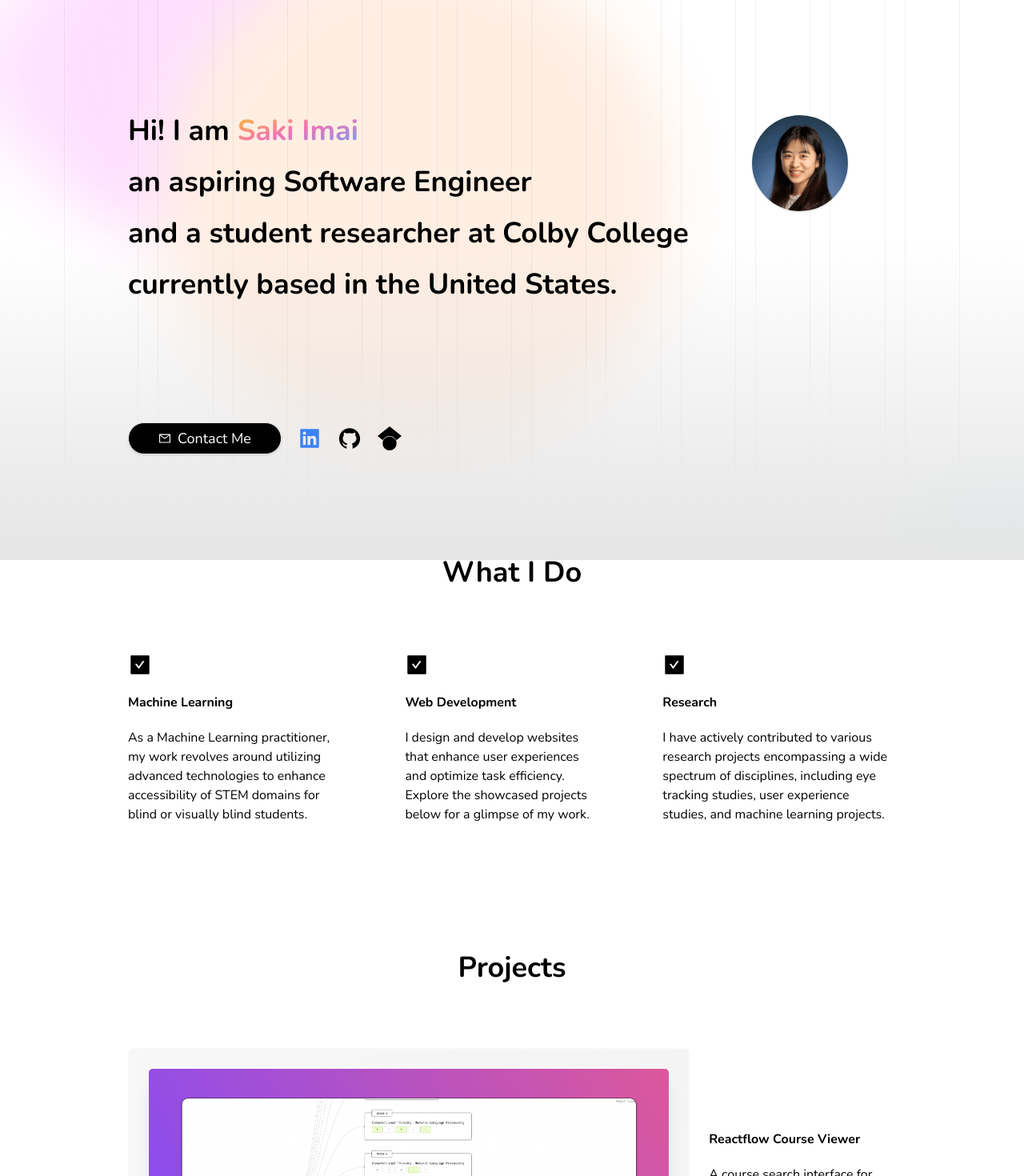
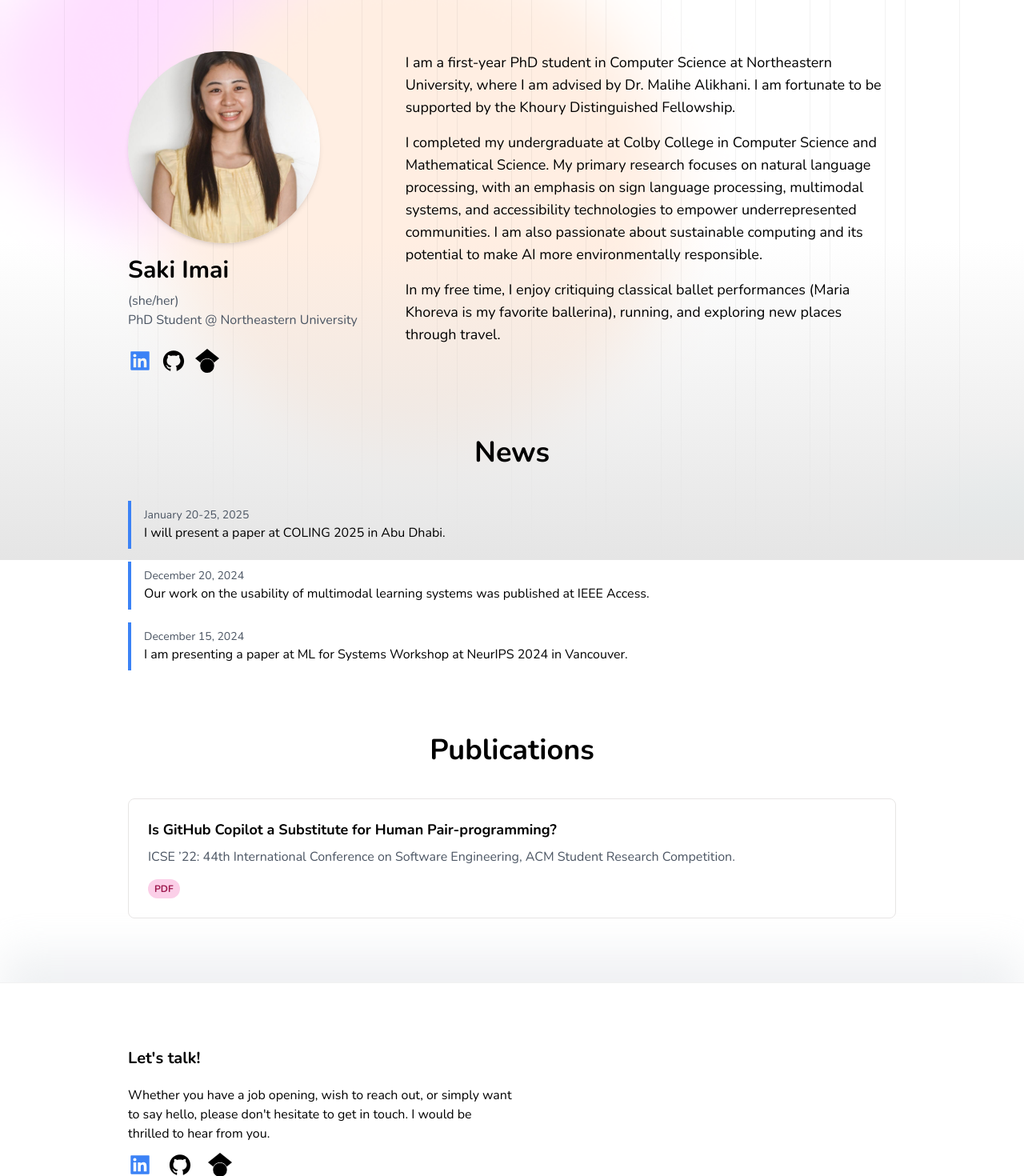
Before and after one commit to sakimai/website, a Next.js app: page / in a window 1280 px wide. Shown: the part 100-1570 px from the top of the page at 80% size. Built offline with nearby package versions, Linux system fonts and the light colour scheme; a web font is replaced by a local one.

Commit message:
some updates :)

```diff
--- a/app/layout.tsx
+++ b/app/layout.tsx
@@ -56,12 +56,12 @@ export default function RootLayout({
                     would be thrilled to hear from you.
                   </span>
                   <div className="flex flex-row space-x-5">
-                    <span className="h-10 w-1/5 px-4 cursor-pointer appearance-none items-center justify-center rounded-full border border-stone-200 bg-black shadow outline-none inline-flex flex-row min-w-fit">
+                    {/* <span className="h-10 w-1/5 px-4 cursor-pointer appearance-none items-center justify-center rounded-full border border-stone-200 bg-black shadow outline-none inline-flex flex-row min-w-fit">
                       <AiOutlineMail color="white" className="mr-2" />
                       <span className="text-xs xl:text-lg text-white">
                         simai24@colby.edu
                       </span>
-                    </span>
+                    </span> */}
                     <SocialButton
                       icon={
                         <AiFillLinkedin className="text-blue-500" size={30} />
--- a/app/page.tsx
+++ b/app/page.tsx
@@ -1,276 +1,143 @@
 "use client";
 
 import {
-  AiFillCheckSquare,
   AiOutlineMail,
   AiFillLinkedin,
   AiFillGithub,
 } from "react-icons/ai";
+
 import { SiGooglescholar } from "react-icons/si";
 
-import { HiCode } from "react-icons/hi";
-
-import { ProjectCard, SocialButton } from "@/components";
-
-import { useRouter } from "next/navigation";
-
 export default function Home() {
-  const router = useRouter();
-
   return (
     <>
-      <div className="px-10 xl:px-40 2xl:px-60 max-w-screen overflow-hidden">
-        <div className="flex py-10 xl:py-32 2xl:py-48 flex-col md:flex-row">
-          <div className="flex flex-col basis-3/4">
-            <div className="mb-6">
-              <span className=" text-xl lg:text-2xl xl:text-4xl font-semibold ">Hi! I am</span>
-              <span className=" text-xl lg:text-2xl xl:text-4xl font-extrabold text-transparent bg-clip-text bg-gradient-to-br from-yellow-400 via-pink-400 to-blue-400">
-                {" "}
-                Saki Imai
-              </span>
+      <div className="px-8 xl:px-40 2xl:px-60 max-w-screen overflow-hidden">
+        {/* --- Top Section: Two-Column Layout --- */}
+        <div className="flex flex-col md:flex-row md:items-start md:space-x-10 my-12">
+          {/* Left column: Photo + Name/Short Info */}
+          <div className="basis-full md:basis-1/3 flex flex-col items-center md:items-start">
+            <img
+              src="/Saki.JPG"
+              alt="Portrait of Saki Imai"
+              className="w-60 h-60 object-cover rounded-full shadow-md mb-4"
+            />
+            <h1 className="text-2xl lg:text-3xl font-bold mb-2">
+              Saki Imai
+            </h1>
+            <p className="text-gray-600 mb-2">
+              (she/her) <br />
+              PhD Student @ Northeastern University
+            </p>
+            <div className="flex mt-4 space-x-3">
+              {/* LinkedIn */}
+              <a
+                href="https://www.linkedin.com/in/saki-imai-1204/"
+                target="_blank"
+                rel="noopener noreferrer"
+              >
+                <AiFillLinkedin className="text-blue-500" size={30} />
+              </a>
+              {/* GitHub */}
+              <a
+                href="https://github.com/saki-imai-1204"
+                target="_blank"
+                rel="noopener noreferrer"
+              >
+                <AiFillGithub size={30} />
+              </a>
+              {/* Google Scholar */}
+              <a
+                href="https://scholar.google.com/citations?user=lO2jF24AAAAJ"
+                target="_blank"
+                rel="noopener noreferrer"
+              >
+                <SiGooglescholar size={30} />
+              </a>
             </div>
-            <span className=" text-xl lg:text-2xl xl:text-4xl font-semibold mb-6">
-              an aspiring Software Engineer{" "}
-            </span>
-            <span className=" text-xl lg:text-2xl xl:text-4xl font-semibold mb-6">
-              and a student researcher at Colby College
-            </span>
-            <span className=" text-xl lg:text-2xl xl:text-4xl font-semibold mb-6">
-              currently based in the United States.{" "}
-            </span>
           </div>
-          <div className="flex flex-wrap justify-center basis-1/4">
-            <div className="w-1/3 md:w-1/2">
-              <img
-                src="/Saki_resized.png"
-                alt="..."
-                className="shadow rounded-full max-w-full h-auto align-middle border-none"
-              />
-            </div>
+
+          {/* Right column: Your main "About" text */}
+          <div className="basis-full md:basis-2/3 mt-10 md:mt-0">
+            <p className="mb-4 text-lg">
+              I am a first-year PhD student in Computer Science at Northeastern
+              University, where I am advised by Dr. Malihe Alikhani. I am fortunate to be
+              supported by the Khoury Distinguished Fellowship.
+            </p>
+            <p className="mb-4 text-lg">
+              I completed my undergraduate at Colby College in Computer Science
+              and Mathematical Science. My primary research focuses on natural language processing,
+              with an emphasis on sign language processing, multimodal systems, and
+              accessibility technologies to empower underrepresented communities. I am also
+              passionate about sustainable computing and its potential to make AI
+              more environmentally responsible.
+            </p>
+            <p className="mb-4 text-lg">
+              In my free time, I enjoy critiquing classical ballet performances (Maria Khoreva is my favorite ballerina),
+              running, and exploring new places through travel.
+            </p>
           </div>
         </div>
 
-        <div className="flex flex-row space-x-5 pb-10 xl:pb-32 2xl:pb-48">
-          <button
-            className="h-10 w-1/5 px-4 cursor-pointer appearance-none items-center justify-center rounded-full border border-stone-200 bg-black shadow outline-none inline-flex flex-row min-w-fit"
-            onClick={() => router.push("/contact")}
-          >
-            <AiOutlineMail color="white" className="mr-2" />
-            <span className="text-xs xl:text-lg text-white">Contact Me</span>
-          </button>
-          <SocialButton
-            icon={<AiFillLinkedin className="text-blue-500" size={30} />}
-            link="https://www.linkedin.com/in/saki-imai-1204/"
-          />
-          <SocialButton
-            icon={<AiFillGithub size={30} />}
-            link="https://github.com/saki-imai-1204"
-          />
-          <SocialButton
-            icon={<SiGooglescholar size={30} />}
-            link="https://scholar.google.com/citations?user=ZUSP9qIAAAAJ&hl=en"
-          />
-        </div>
-
-        <span className="flex font-bold items-center text-xl lg:text-2xl xl:text-4xl justify-center mb-20">
-          What I Do
-        </span>
-        <div className="flex flex-col xl:flex-row xl:justify-between space-y-10 xl:space-y-0 xl:space-x-20 mb-40">
-          <div className="flex flex-col space-y-5">
-            <AiFillCheckSquare size={30} />
-            <span className="font-semibold ">Machine Learning</span>
-            <span>
-              As a Machine Learning practitioner, my work revolves around
-              utilizing advanced technologies to enhance accessibility of STEM
-              domains for blind or visually blind students.
-            </span>
-          </div>
-          <div className="flex flex-col space-y-5">
-            <AiFillCheckSquare size={30} />
-            <span className="font-semibold">Web Development</span>
-            <span>
-              I design and develop websites that enhance user experiences and
-              optimize task efficiency. Explore the showcased projects below for
-              a glimpse of my work.
-            </span>
-          </div>
-          <div className="flex flex-col space-y-5">
-            <AiFillCheckSquare size={30} />
-            <span className="font-semibold">Research</span>
-            <span>
-              I have actively contributed to various research projects
-              encompassing a wide spectrum of disciplines, including eye
-              tracking studies, user experience studies, and machine learning
-              projects.
-            </span>
+        {/* --- News Section --- */}
+        <div className="my-20">
+          <span className="flex font-bold items-center text-xl lg:text-2xl xl:text-4xl justify-center mb-10">
+            News
+          </span>
+          <div className="space-y-4">
+            <div className="border-l-4 border-blue-500 pl-4 py-2">
+              <p className="text-gray-600 text-sm">January 20-25, 2025</p>
+              <p>
+                I will present a paper at COLING
+                2025 in Abu Dhabi.
+              </p>
+            </div>
+            <div className="border-l-4 border-blue-500 pl-4 py-2">
+              <p className="text-gray-600 text-sm">December 20, 2024</p>
+              <p>
+                Our work on the usability of multimodal learning systems was published at IEEE Access.
+              </p>
+            </div>
+            <div className="border-l-4 border-blue-500 pl-4 py-2">
+              <p className="text-gray-600 text-sm">December 15, 2024</p>
+              <p>
+                I am presenting a paper at ML for Systems Workshop at NeurIPS 2024 in Vancouver.
+              </p>
+            </div>
+            {/* Add more news items as needed */}
           </div>
         </div>
 
-        <span className="flex font-bold items-center text-xl lg:text-2xl xl:text-4xl justify-center">
-          Projects
-        </span>
-        <div className="pb-10 lg:pb-20 xl:pb-40">
-          <ProjectCard
-            orientation="right"
-            image={"/colbycourses.png"}
-            demo={""}
-            title={"Reactflow Course Viewer"}
-            text={
-              "A course search interface for Colby College built using React and React Flow library. The project is based on Next.js and was bootstrapped with create-next-app."
-            }
-            code={"https://github.com/saki-imai-1204/reactflow-courses"}
-          />
-
-          <ProjectCard
-            orientation="left"
-            image={"/CUSRR2022.svg"}
-            demo={""}
-            title={"Accessible STEM Education"}
-            text={
-              "Our project goal is to develop an automated STEM graph description model that communicates both the embedded text data and inherent spatial information into theory-based accessible captions."
-            }
-            code={""}
-          />
-
-          <ProjectCard
-            orientation="right"
-            image={"/SRC-poster.svg"}
-            demo={"https://scholar.google.com/citations?view_op=view_citation&hl=en&user=ZUSP9qIAAAAJ&citation_for_view=ZUSP9qIAAAAJ:u-x6o8ySG0sC"}
-            title={"Eye tracking research"}
-            text={
-              "Designed and developed efficient PyQt5-based eye tracking analysis software, enabling a comprehensive comparison between human pair-programming and pair-programming with GitHub Copilot.\
-              Presented my findings at the ACM Student Research Competition."
-            }
-            code={"https://github.com/saki-imai-1204/EyeMovementVisualizer"}
-          />
-
-          <ProjectCard
-            orientation="left"
-            image={"/CLASposter.svg"}
-            demo={""}
-            title={"ML to detect Cyber Attacks"}
-            text={
-              "We conducted a comparative analysis between classical machine learning algorithms and brain-inspired neural networks to detect network attacks using the UNSW-NB15 dataset. \
-              Our findings were summarized in a poster presentation"
-            }
-            code={""}
-          />
+        {/* --- Publications Section --- */}
+        <div className="my-20">
+          <span className="flex font-bold items-center text-xl lg:text-2xl xl:text-4xl justify-center mb-10">
+            Publications
+          </span>
+          <div className="space-y-10">
+            {/* Publication Card Example */}
+            <div className="border border-stone-200 rounded-lg p-6 hover:shadow-lg transition-shadow">
+              <h3 className="text-lg font-semibold">
+                Is GitHub Copilot a Substitute for Human Pair-programming?
+              </h3>
+              <p className="text-gray-600 mt-2">
+                 ICSE ’22: 44th International Conference
+                on Software Engineering, ACM Student Research Competition.
+              </p>
+              <div className="mt-4 inline-flex items-center space-x-2">
+                <a
+                  href="https://www.linkedin.com/in/saki-imai-1204/"
+                  target="_blank"
+                  rel="noopener noreferrer"
+                  className="inline-flex items-center bg-pink-200 text-pink-800 px-2 py-1
+                            rounded-full text-xs font-semibold uppercase"
+                >
+                  PDF
+                </a>
+              </div>
+            </div>
+            {/* Add more publication cards as needed */}
+          </div>
         </div>
 
-        <span className="flex items-center font-bold text-xl lg:text-2xl xl:text-4xl justify-center my-20">
-          Experiences
-        </span>
-        <div className="pb-20 lg:pb-32 xl:pb-40">
-          <ol className="relative border-l border-gray-200">
-            <li className="mb-10 ml-6">
-              <span className="absolute flex items-center justify-center w-6 h-6 bg-black rounded-sm -left-3">
-                <HiCode className="text-white" />
-              </span>
-              <h3 className="mb-1 text-lg font-semibold text-gray-900 ">
-                CS Research Assistant @ Davis Institute for Artificial
-                Intelligence
-                <span className="bg-blue-100 text-blue-800 text-sm font-medium mr-2 px-2.5 py-0.5 rounded  ml-3">
-                  Latest
-                </span>
-              </h3>
-              <time className="block mb-2 text-sm font-normal leading-none text-gray-400 ">
-                May 2023 - Current
-              </time>
-              <p className="text-base font-normal text-gray-500 "></p>
-            </li>
-            <li className="mb-10 ml-6">
-              <span className="absolute flex items-center justify-center w-6 h-6 bg-black rounded-sm -left-3">
-                <HiCode className="text-white" />
-              </span>
-              <h3 className="mb-1 text-lg font-semibold text-gray-900 ">
-                Summer 2023 Accenture Work Prep Participant
-              </h3>
-              <time className="block mb-2 text-sm font-normal leading-none text-gray-400 ">
-                May 2023
-              </time>
-              <p className="text-base font-normal text-gray-500 "></p>
-            </li>
-            <li className="mb-10 ml-6">
-              <span className="absolute flex items-center justify-center w-6 h-6 bg-black rounded-sm -left-3">
-                <HiCode className="text-white" />
-              </span>
-              <h3 className="flex items-center mb-1 text-lg font-semibold text-gray-900">
-                Software Development Intern @ Jackson Laboratory{" "}
-              </h3>
-              <time className="block mb-2 text-sm font-normal leading-none text-gray-400">
-                January 2023 - Current
-              </time>
-              <p className="mb-4 text-base font-normal text-gray-500"></p>
-            </li>
-            <li className="mb-10 ml-6">
-              <span className="absolute flex items-center justify-center w-6 h-6 bg-black rounded-sm -left-3">
-                <HiCode className="text-white" />
-              </span>
-              <h3 className="mb-1 text-lg font-semibold text-gray-900 ">
-                CS Research Assistant @ Software Engineering and Human Factors
-                Laboratory
-              </h3>
-              <time className="block mb-2 text-sm font-normal leading-none text-gray-400 ">
-                October 2021 - June 2022
-              </time>
-              <ul className="text-base font-normal text-gray-500 list-disc">
-                <li>
-                  Conducted and analyzed 21 eye tracking experiments using
-                  EyeLink 1000 Plus, providing insights into user
-                  behavior/subject matter.
-                </li>
-                <li>
-                  Developed efficient PyQt5-based eye-tracking analysis
-                  software, streamlining data analysis.
-                </li>
-                <li>
-                  Published and presented my paper titled “Is GitHub Copilot a
-                  Substitute for Human Pair-programming? An Empirical Study” at
-                  ICSE ’22: 44th International Conference on Software
-                  Engineering 2022 ACM Student Research Competition.
-                </li>
-              </ul>
-            </li>
-            <li className="mb-10 ml-6">
-              <span className="absolute flex items-center justify-center w-6 h-6 bg-black rounded-sm -left-3">
-                <HiCode className="text-white" />
-              </span>
-              <h3 className="mb-1 text-lg font-semibold text-gray-900">
-                CS Research Assistant @ Immersive Navigation Systems and
-                Inclusive Technology Ethics Lab (INSITE)
-              </h3>
-              <time className="block mb-2 text-sm font-normal leading-none text-gray-400">
-                June 2021 - Current
-              </time>
-              <ul className="text-base font-normal text-gray-500 list-disc">
-                <li>
-                  Classified 3000+ STEM charts/diagrams with Tensorflow and
-                  Singularity and achieved 97.27% accuracy.
-                </li>
-                <li>
-                  Analyzed 300+ STEM diagram descriptions with NLTK, revealing
-                  valuable insights for future project development.
-                </li>
-                <li>
-                  Collaborated with University of Maine researchers to establish
-                  a standardized user study protocol, improving study result
-                  consistency.
-                </li>
-              </ul>
-            </li>
-            <li className="ml-6">
-              <span className="absolute flex items-center justify-center w-6 h-6 bg-black rounded-sm -left-3">
-                <HiCode className="text-white" />
-              </span>
-              <h3 className="mb-1 text-lg font-semibold text-gray-900">
-                Bachelor in Computer Science & Mathematics Major @ Colby College
-              </h3>
-              <time className="block mb-2 text-sm font-normal leading-none text-gray-400">
-                August 2020 - Current
-              </time>
-            </li>
-          </ol>
-        </div>
       </div>
     </>
   );
```
Also changed, not shown: public/Saki.JPG (added).
